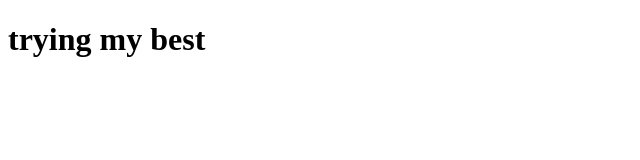
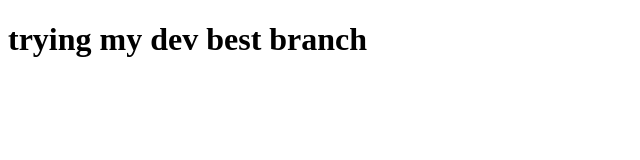
Before and after one commit to equrbanov7/testHome, a plain HTML site: page index.html in a window 1280 px wide. Shown: the whole page, without its empty margins (0-640 px from the left). Drawn offline with Linux system fonts and the light colour scheme.

Commit message:
New merged

```diff
--- a/index.html
+++ b/index.html
@@ -7,6 +7,6 @@
 </head>
 <body>
 
-    <h1>trying my best</h1>
+    <h1>trying my dev best branch</h1>
 </body>
 </html>
```
